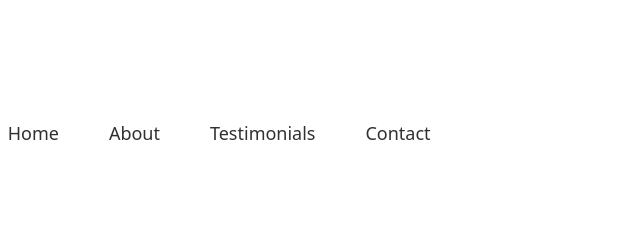
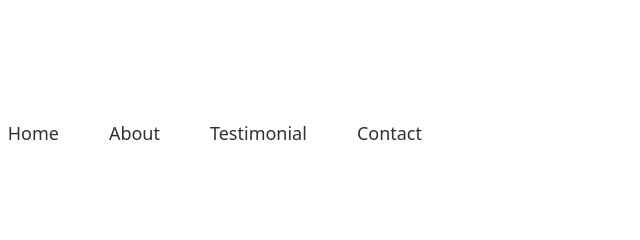
Before and after one commit to Abderrahmenla/seance-tailwind, a website: page index.html in a window 1280 px wide. Shown: the top 240 px of the page, 253-893 px from the left. Drawn offline with Linux system fonts and the light colour scheme.

Commit message:
second changement

```diff
--- a/index.html
+++ b/index.html
@@ -21,7 +21,7 @@
                             About
                         </li>
                         <li class="text-[#313131] text-lg leading-normal capitalize" >
-                            Testimonials
+                            Testimonial
                         </li>
                         <li class="text-[#313131] text-lg leading-normal capitalize" >
                             Contact
```
